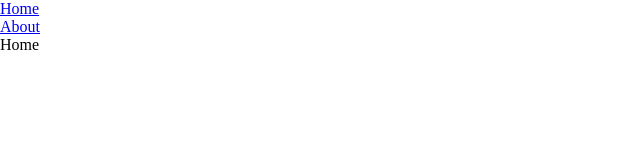
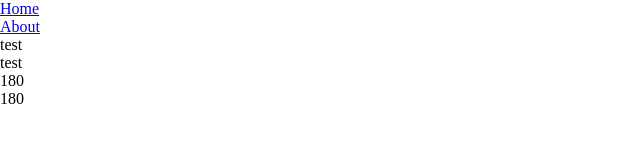
Before and after one commit to ml4907498/react-apollo-swapi, a React (Create React App) app: page / in a window 1280 px wide. Shown: the top 160 px of the page, without its empty margins (0-640 px from the left). Built offline with nearby package versions, Linux system fonts and the light colour scheme.

Commit message:
Feat: add characters-grid and characters-gird-item components with mock data

```diff
--- /dev/null
+++ b/src/components/characters-grid/characters-grid-item/characters-grid-item.component.tsx
@@ -0,0 +1,21 @@
+import React from 'react';
+
+// import './charaters-grid-item.component.css';
+import { Character } from '../../../common/interfaces/character.interface';
+
+const CharactersGridItem: React.FC<{ character: Character }> = ({
+  character,
+}: {
+  character: Character;
+}) => {
+  return (
+    <div>
+      <p>{character.id}</p>
+      <p>{character.name}</p>
+      <p>{character.height}</p>
+      <p>{character.mass}</p>
+    </div>
+  );
+};
+
+export default CharactersGridItem;
--- /dev/null
+++ b/src/components/characters-grid/characters-grid.components.tsx
@@ -0,0 +1,26 @@
+import React from 'react';
+
+// import './charaters-grid.component.css';
+
+import { Character } from '../../common/interfaces/character.interface';
+import CharactersGridItem from './characters-grid-item/characters-grid-item.component';
+
+interface CharactersGridProps {
+  characters: Character[];
+}
+
+const CharactersGrid: React.FC<CharactersGridProps> = ({
+  characters,
+}: CharactersGridProps) => {
+  return (
+    <div className="characters-grid">
+      {characters.map((char) => (
+        <div key={char.id}>
+          <CharactersGridItem character={char} />
+        </div>
+      ))}
+    </div>
+  );
+};
+
+export default CharactersGrid;
--- a/src/pages/home/home.page.tsx
+++ b/src/pages/home/home.page.tsx
@@ -1,7 +1,26 @@
 import React from 'react';
+import CharactersGrid from '../../components/characters-grid/characters-grid.components';
+import { Character } from '../../common/interfaces/character.interface';
 
 const Home: React.FC = () => {
-  return <div className="home">Home</div>;
+  const characters: Character[] = [
+    {
+      id: 'test',
+      name: 'test',
+      height: 180,
+      mass: 180,
+      species: 'test',
+      gender: 'test',
+      eyeColor: 'test',
+      homeworld: 'test',
+    },
+  ];
+
+  return (
+    <div className="home">
+      <CharactersGrid characters={characters} />
+    </div>
+  );
 };
 
 export default Home;
```
Also changed, not shown: src/common/interfaces/character.interface.ts (added, +10 -0 lines), src/components/characters-grid/characters-grid-item/characters-grid-item.component.css (added), src/components/characters-grid/characters-grid.components.css (added).
